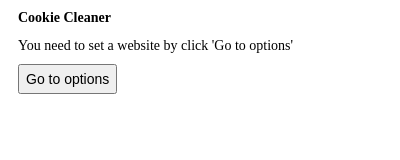
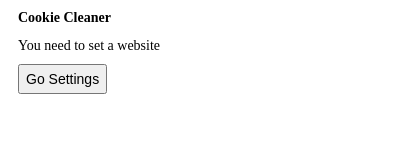
Before and after one commit to mdibenedetto/chrome-extension, a browser extension: page cookie-cleaner/views/popup/popup.html in a window 400 px wide. Drawn offline with Linux system fonts and the light colour scheme.

Commit message:
code refactoring

```diff
--- a/cookie-cleaner/views/popup/popup.html
+++ b/cookie-cleaner/views/popup/popup.html
@@ -24,11 +24,11 @@
     </section>
 
     <section>
-        <label id="txtDomainName">You need to set a website by click 'Go to options'</button>
+        <label id="txtDomainName">You need to set a website</button>
     </section>
 
     <section>
-        <button id="btnOptions">Go to options</button>
+        <button id="btnOptions">Go Settings</button>
     </section>
 </body>
 
```
Also changed, not shown: cookie-cleaner/views/options/options.html (+0 -1 lines), cookie-cleaner/images/get_started128.png (deleted), cookie-cleaner/images/get_started16.png (deleted), cookie-cleaner/images/get_started32.png (deleted), cookie-cleaner/images/get_started48.png (deleted), cookie-cleaner/images/icon.svg (deleted), cookie-cleaner/images/vacuum-cleaner_128.png (added), cookie-cleaner/images/vacuum-cleaner_16.png (added), cookie-cleaner/images/vacuum-cleaner_24.png (added), cookie-cleaner/images/vacuum-cleaner_256.png (added), cookie-cleaner/images/vacuum-cleaner_32.png (added), cookie-cleaner/images/vacuum-cleaner_64.png (added), cookie-cleaner/manifest.json.
